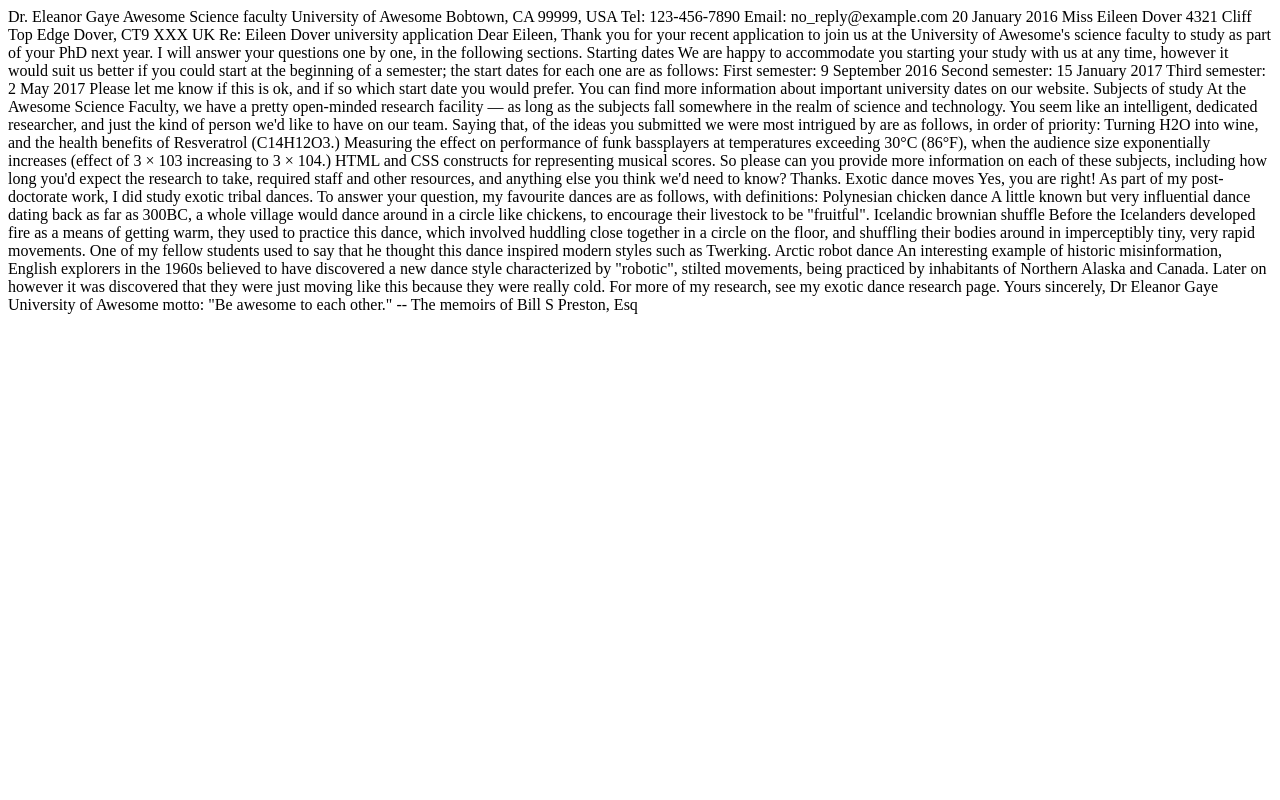
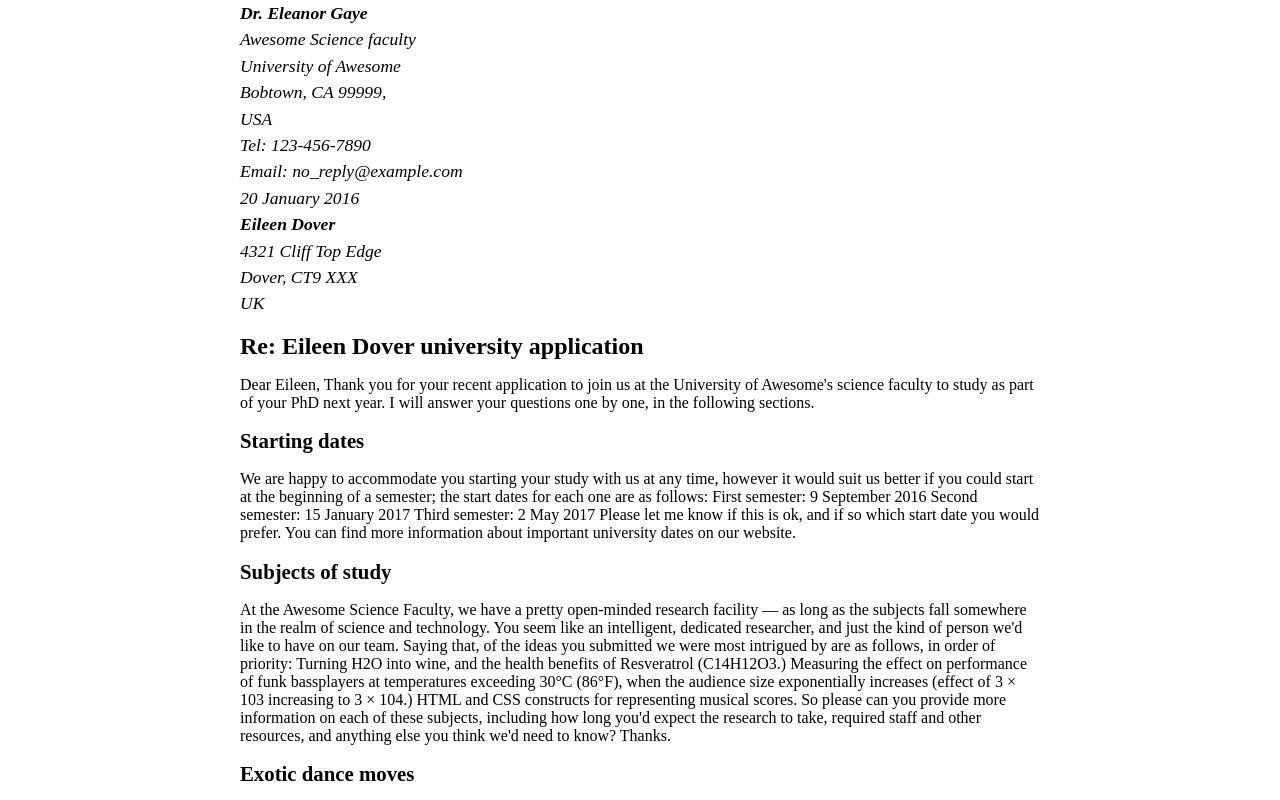
Before and after one commit to emmabutera/buterab25s, a plain HTML site: page Assignment 1/Part 1/index.html in a window 1280 px wide. Shown: the top 800 px of the page. Drawn offline with Linux system fonts and the light colour scheme.

Commit message:
Assignment 1 part 1
Block/structural semantics completed

```diff
--- a/Assignment 1/Part 1/index.html
+++ b/Assignment 1/Part 1/index.html
@@ -1,36 +1,65 @@
-
-
 <!DOCTYPE html>
 <html lang="en">
 <head>
+    <style>
+        body {
+  max-width: 800px;
+  margin: 0 auto;
+}
+
+.sender-column {
+  text-align: right;
+}
+
+h1 {
+  font-size: 1.5em;
+}
+
+h2 {
+  font-size: 1.3em;
+}
+
+p,ul,ol,dl,address {
+  font-size: 1.1em;
+}
+
+p, li, dd, dt, address {
+  line-height: 1.5;
+}
+    </style>
     <meta charset="UTF-8">
     <meta name="viewport" content="width=device-width, initial-scale=1.0">
     <title>Document</title>
 </head>
 <body>
-    Dr. Eleanor Gaye
-Awesome Science faculty
-University of Awesome
-Bobtown, CA 99999,
-USA
-Tel: 123-456-7890
-Email: no_reply@example.com
+    <address>
+       <strong> Dr. Eleanor Gaye</strong><br>
+Awesome Science faculty<br>
+University of Awesome<br>
+Bobtown, CA 99999,<br>
+USA<br>
+Tel: 123-456-7890<br>
+Email: no_reply@example.com<br>
 
-20 January 2016
+20 January 2016<br>
+    </address>
 
-Miss Eileen Dover
-4321 Cliff Top Edge
-Dover, CT9 XXX
-UK
+<address>
+    <strong>Eileen Dover</strong> <br>
+4321 Cliff Top Edge<br>
+Dover, CT9 XXX<br>
+UK<br>
+
+</address>
 
 
-Re: Eileen Dover university application
+<h1>Re: Eileen Dover university application</h1>
 
 Dear Eileen,
 
 Thank you for your recent application to join us at the University of Awesome's science faculty to study as part of your PhD next year. I will answer your questions one by one, in the following sections.
 
-Starting dates
+<h2>Starting dates</h2>
 
 We are happy to accommodate you starting your study with us at any time, however it would suit us better if you could start at the beginning of a semester; the start dates for each one are as follows:
 
@@ -43,7 +72,7 @@ Please let me know if this is ok, and if so which start date you would prefer.
 You can find more information about important university dates on our website.
 
 
-Subjects of study
+<h2>Subjects of study</h2>
 
 At the Awesome Science Faculty, we have a pretty open-minded research facility — as long as the subjects fall somewhere in the realm of science and technology. You seem like an intelligent, dedicated researcher, and just the kind of person we'd like to have on our team. Saying that, of the ideas you submitted we were most intrigued by are as follows, in order of priority:
 
@@ -54,7 +83,7 @@ HTML and CSS constructs for representing musical scores.
 So please can you provide more information on each of these subjects, including how long you'd expect the research to take, required staff and other resources, and anything else you think we'd need to know? Thanks.
 
 
-Exotic dance moves
+<h2>Exotic dance moves</h2>
 
 Yes, you are right! As part of my post-doctorate work, I did study exotic tribal dances. To answer your question, my favourite dances are as follows, with definitions:
 
```
